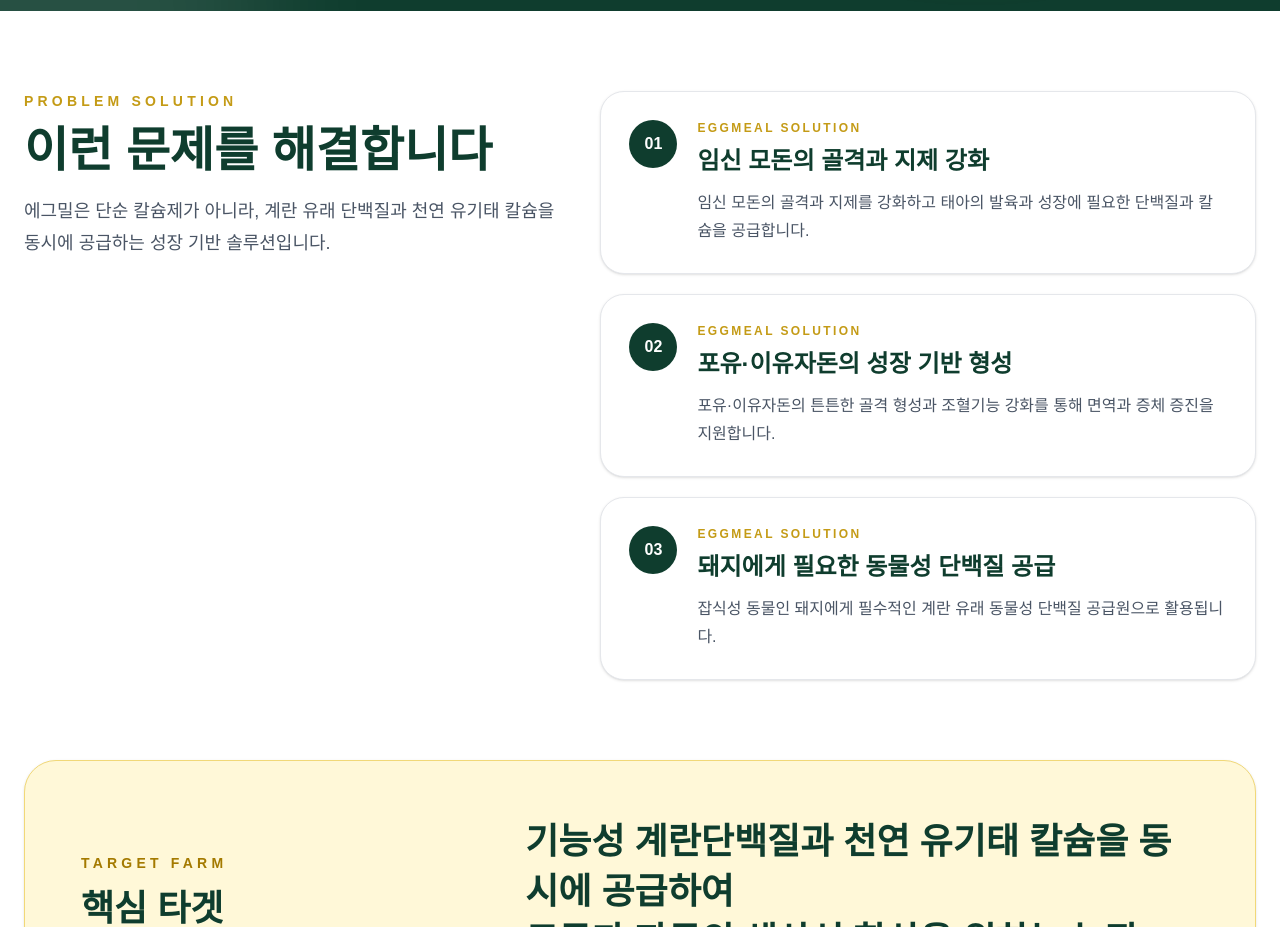
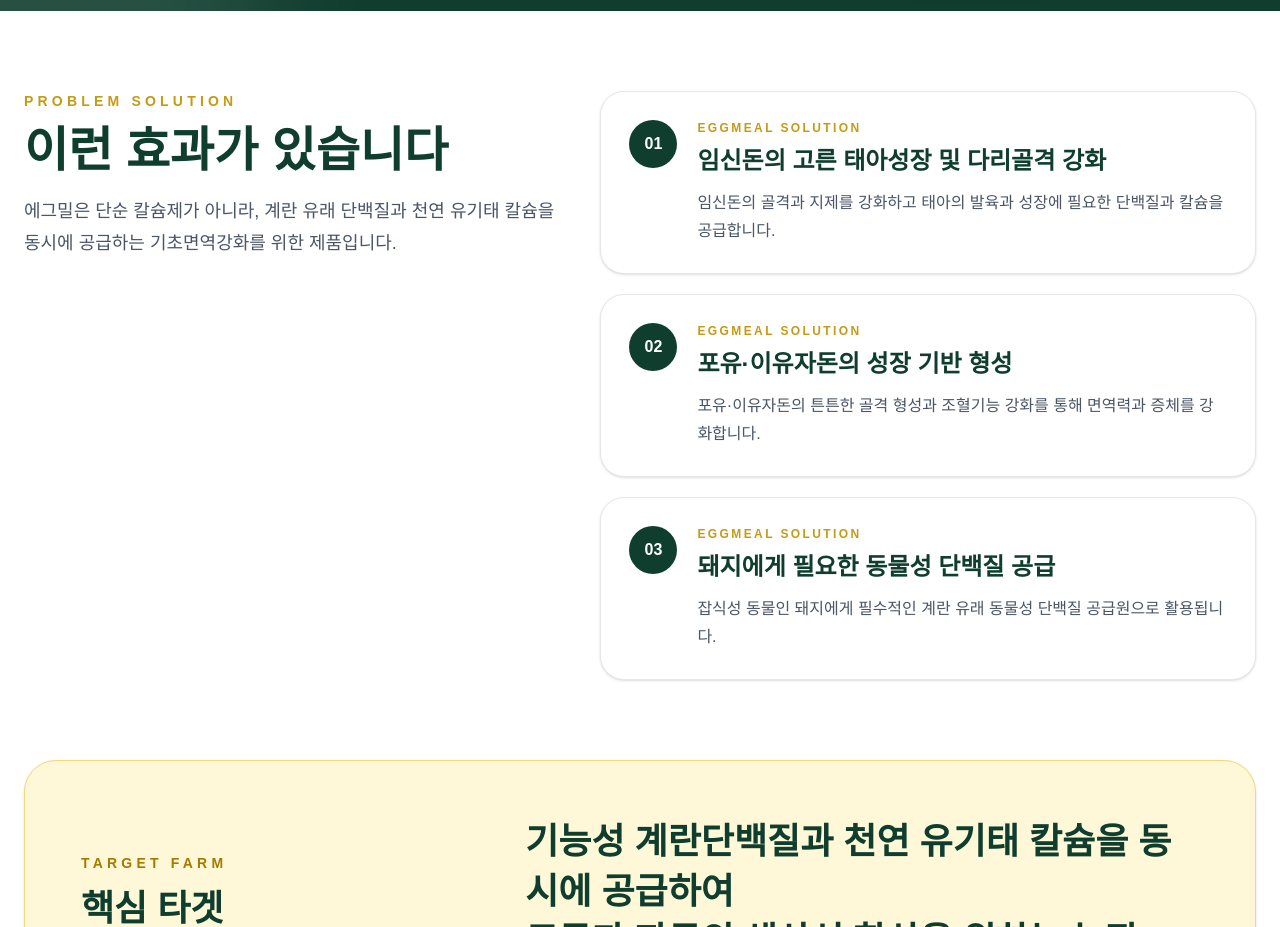
Before and after one commit to uncypdf/enfarm-site, a Next.js app: page /products/eggmeal in a window 1280 px wide. Shown: the part 820-1747 px from the top of the page. Built offline with nearby package versions, Linux system fonts and the light colour scheme.

Commit message:
Refine Eggmeal core value cards

```diff
--- a/src/app/products/eggmeal/page.tsx
+++ b/src/app/products/eggmeal/page.tsx
@@ -4,13 +4,13 @@ import Link from "next/link";
 const problemCards = [
   {
     label: "01",
-    title: "임신 모돈의 골격과 지제 강화",
-    desc: "임신 모돈의 골격과 지제를 강화하고 태아의 발육과 성장에 필요한 단백질과 칼슘을 공급합니다.",
+    title: "임신돈의 고른 태아성장 및 다리골격 강화",
+    desc: "임신돈의 골격과 지제를 강화하고 태아의 발육과 성장에 필요한 단백질과 칼슘을 공급합니다.",
   },
   {
     label: "02",
     title: "포유·이유자돈의 성장 기반 형성",
-    desc: "포유·이유자돈의 튼튼한 골격 형성과 조혈기능 강화를 통해 면역과 증체 증진을 지원합니다.",
+    desc: "포유·이유자돈의 튼튼한 골격 형성과 조혈기능 강화를 통해 면역력과 증체를 강화합니다.",
   },
   {
     label: "03",
@@ -128,8 +128,8 @@ export default function EggmealPage() {
         <div className="grid gap-10 lg:grid-cols-[0.9fr_1.1fr] lg:items-start">
           <SectionHeader
             eyebrow="Problem Solution"
-            title="이런 문제를 해결합니다"
-            desc="에그밀은 단순 칼슘제가 아니라, 계란 유래 단백질과 천연 유기태 칼슘을 동시에 공급하는 성장 기반 솔루션입니다."
+            title="이런 효과가 있습니다"
+            desc="에그밀은 단순 칼슘제가 아니라, 계란 유래 단백질과 천연 유기태 칼슘을 동시에 공급하는 기초면역강화를 위한 제품입니다."
           />
 
           <div className="grid gap-5">
```
